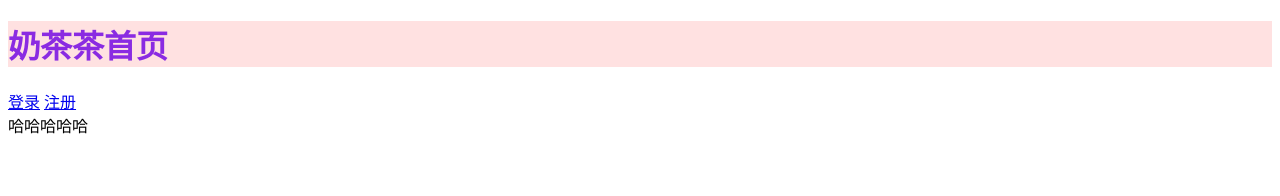
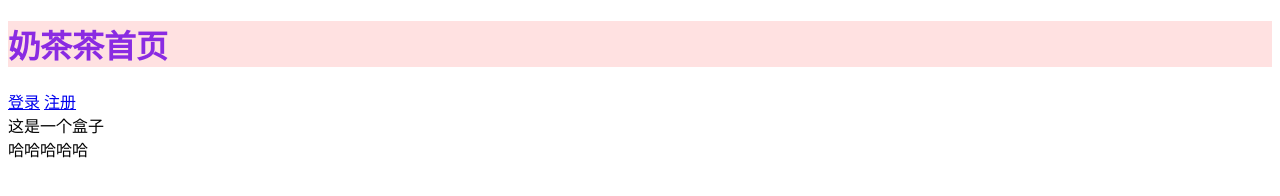
Before and after one commit to rmb5423/fuck, a plain HTML site: page src/index.html in a window 1280 px wide. Drawn offline with Linux system fonts and the light colour scheme.

Commit message:
DIV盒子

```diff
--- a/src/index.html
+++ b/src/index.html
@@ -16,6 +16,7 @@
     <h1>奶茶茶首页</h1>
     <a href="html/login.html">登录</a>
     <a href="html/register.html">注册</a>
+    <div>这是一个盒子</div>
     <div>哈哈哈哈哈</div>
 </body>
 </html>
```
